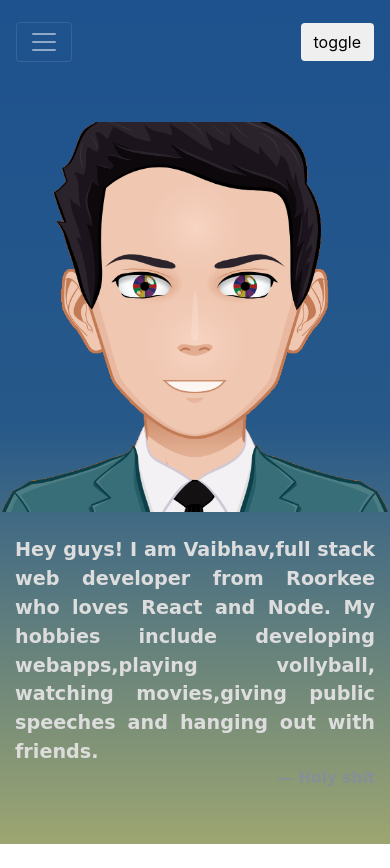
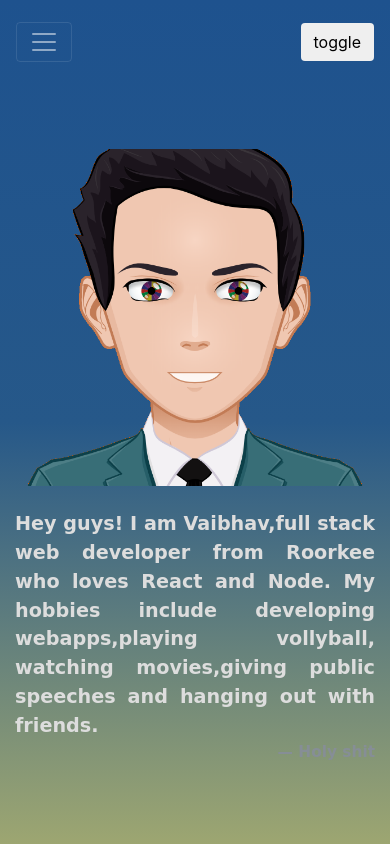
Before and after one commit to vaibhav269/portfolio, a React app: page / in a window 390 px wide. Built offline with nearby package versions, Linux system fonts and the light colour scheme.

Commit message:
fixed dp size for mobile

```diff
--- a/src/css/About.css
+++ b/src/css/About.css
@@ -0,0 +1,11 @@
+#dp{
+    max-height:60vh;
+    transition:1s;
+    max-width: 100%;
+}
+
+@media only screen and (max-width: 1040px) {
+    #dp{
+        max-height:40vh;
+    }
+}
--- a/src/js/components/About.js
+++ b/src/js/components/About.js
@@ -1,6 +1,6 @@
 import React,{Component} from 'react';
 import dp from '../../asset/images/vaibhavPic.jpg';
-import '../../css/background.css';
+import '../../css/About.css';
 
 class About extends Component {
     render(){
@@ -11,7 +11,7 @@ class About extends Component {
                     <div className="row align-items-center d-flex">
 
                         <div className="col-12 col-lg-5 d-flex align-items-center justify-content-center mb-4 p-0">
-                            <img src ={ dp } id="img" style={{maxHeight:"60vh",transition:"1s",maxWidth:"100%"}} />
+                            <img src ={ dp } id="dp"  />
                         </div>
 
                         <div className="col-12 col-lg-7 d-flex justify-content-center align-items-center">
```
Also changed, not shown: 1 other file (tests, documents, lock files or other folders).
